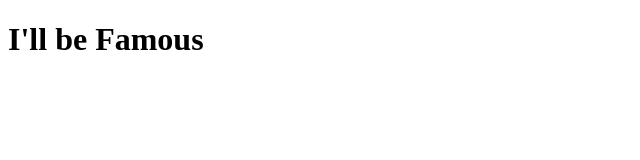
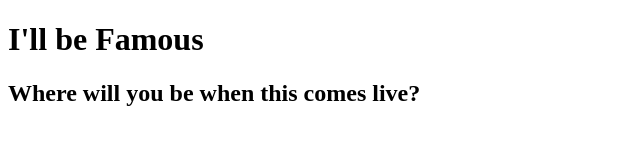
Before and after one commit to mikeramz86/livingroom, a plain HTML site: page index.html in a window 1280 px wide. Shown: the whole page, without its empty margins (0-640 px from the left). Drawn offline with nearby package versions, Linux system fonts and the light colour scheme.

Commit message:
Update html
Created h2

```diff
--- a/index.html
+++ b/index.html
@@ -20,6 +20,7 @@
 
     <main>
         <h1>I'll be Famous</h1>
+        <h2>Where will you be when this comes live?</h2>
 
     </main>
 
```
